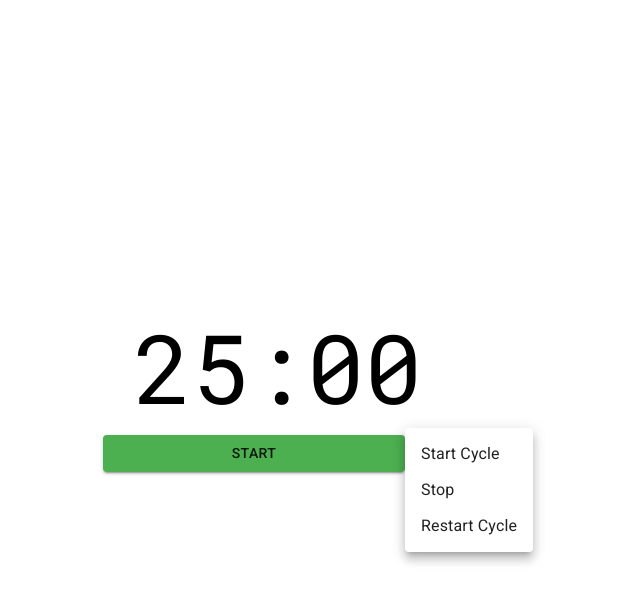
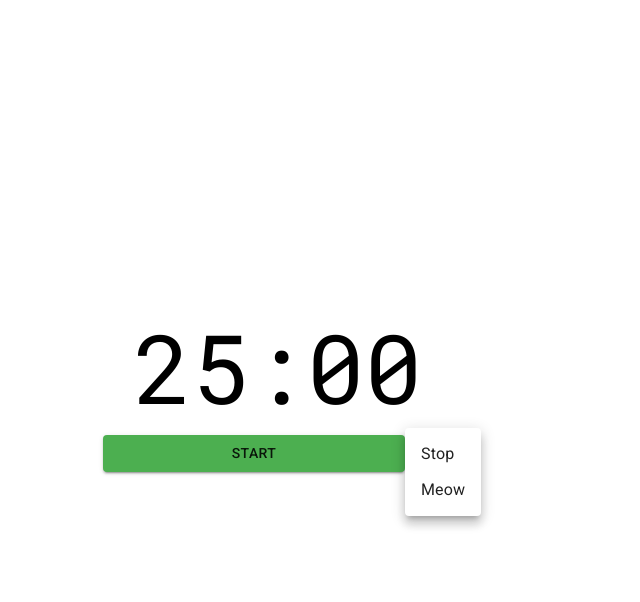
Before and after one commit to drewkiimon/think-straight, a React (Create React App) app: page / in a window 1280 px wide. Both pictures are taken after a click on the button 791 px from the left and 453 px from the top of the page. Shown: the top 602 px of the page, without its empty margins (362-1002 px from the left). Built offline with nearby package versions, Linux system fonts and the light colour scheme.

Commit message:
Able to stop cycle after it's started

```diff
--- a/src/components/Timer.js
+++ b/src/components/Timer.js
@@ -34,6 +34,26 @@ class Timer extends Component {
 		this.incrementTimer = this.incrementTimer.bind(this);
 		this.playAlarm = this.playAlarm.bind(this);
 		this.startBreak = this.startBreak.bind(this);
+		this.stopPomodoroCycle = this.stopPomodoroCycle.bind(this);
+	}
+
+	stopPomodoroCycle() {
+		clearInterval(this.state.id);
+
+		this.setState({
+			current: 0,
+			timerLength: Constants.POMODORO_LENGTH,
+			active: false,
+			readyForBreak: false,
+			onShortBreak: false,
+			onLongBreak: false,
+			theme: createMuiTheme({
+				palette: {
+					primary: green,
+				},
+			}),
+			id: null,
+		})
 	}
 
 	playAlarm() {
@@ -203,7 +223,7 @@ class Timer extends Component {
 							</Button>
 						)}
 					</ThemeProvider>
-					<TimerActions></TimerActions>
+					<TimerActions stopPomodoroCycle={this.stopPomodoroCycle}></TimerActions>
 				</div>
 
 				<Streaks
--- a/src/components/TimerActions/TimerActions.js
+++ b/src/components/TimerActions/TimerActions.js
@@ -15,10 +15,16 @@ class TimerActions extends Component {
 
 		this.toggleMenu = this.toggleMenu.bind(this);
 		this.handleClose = this.handleClose.bind(this);
+		this.stopPomodoroCycle = this.stopPomodoroCycle.bind(this);
 	}
 
 	toggleMenu(event) {
 		this.setState({ isOpen: event.currentTarget });
+	}
+
+	stopPomodoroCycle() {
+		this.props.stopPomodoroCycle();
+		this.setState({ isOpen: null });
 	}
 
 	handleClose() {
@@ -40,11 +46,8 @@ class TimerActions extends Component {
 					keepMounted
 					open={Boolean(this.state.isOpen)}
 					onClose={this.handleClose}>
-					<MenuItem onClick={this.handleClose}>Start Cycle</MenuItem>
-					<MenuItem onClick={this.handleClose}>Stop</MenuItem>
-					<MenuItem onClick={this.handleClose}>
-						Restart Cycle
-					</MenuItem>
+					<MenuItem onClick={this.stopPomodoroCycle}>Stop</MenuItem>
+					<MenuItem onClick={this.handleClose}>Meow</MenuItem>
 				</Menu>
 			</div>
 		);
```
